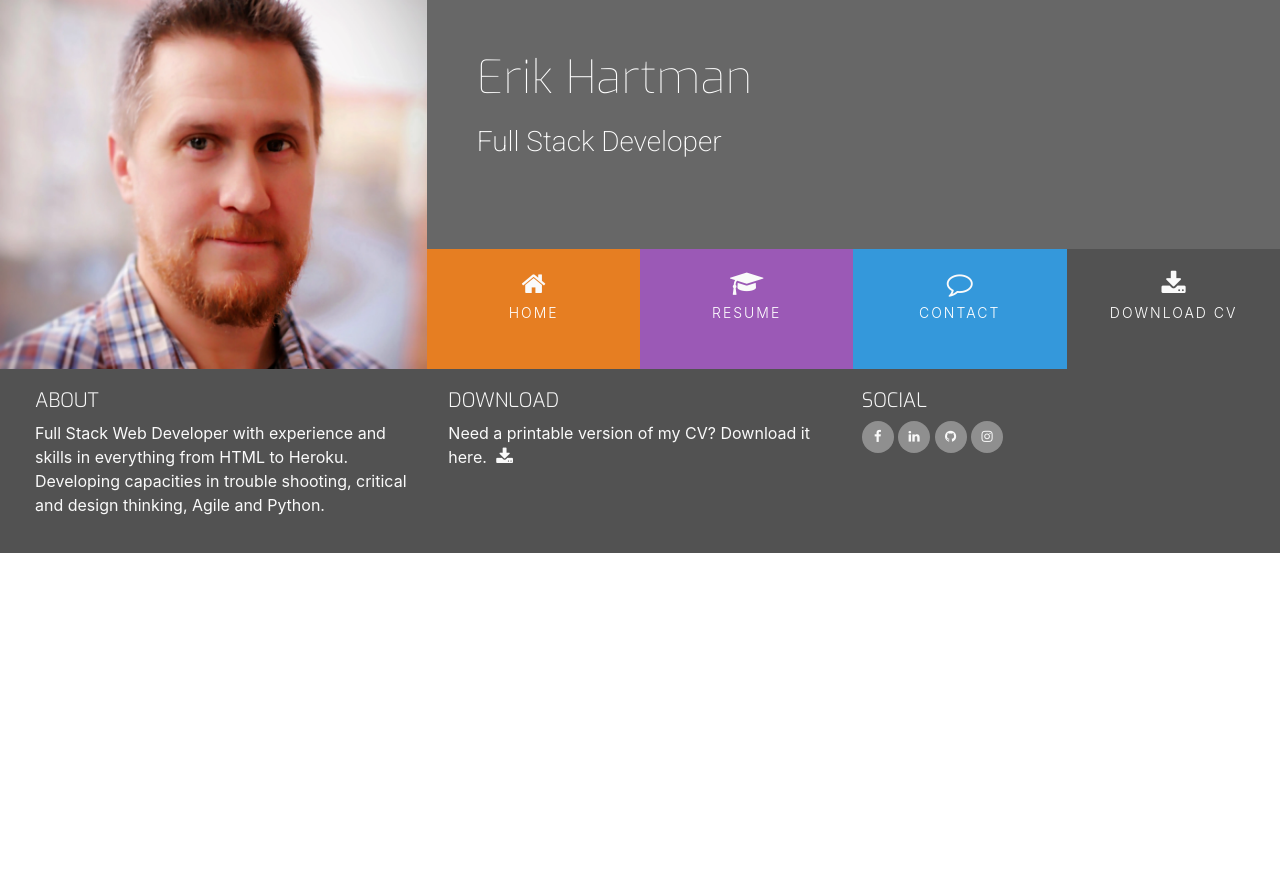
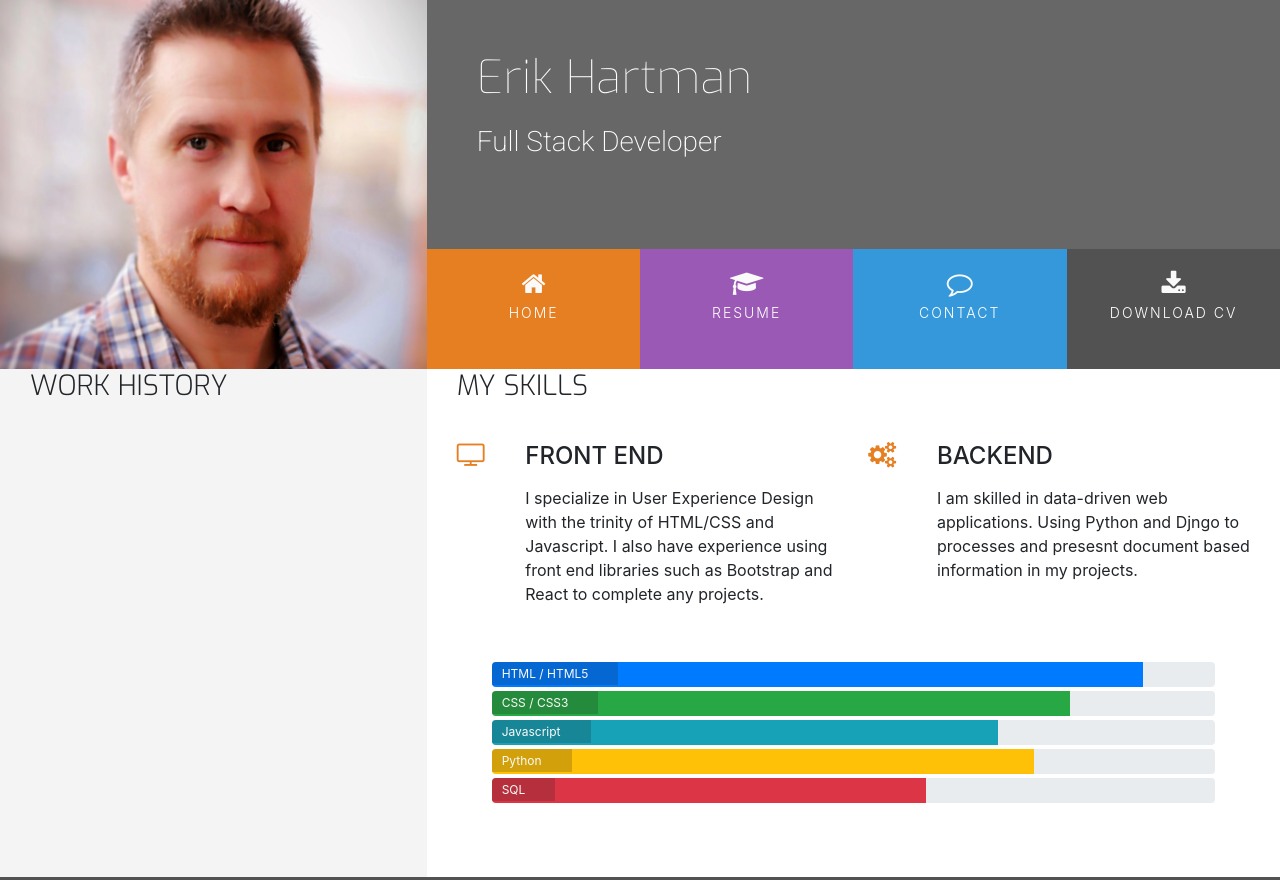
Before and after one commit to Erik1007/Resume, a plain HTML site: page resume.html in a window 1280 px wide. Shown: the top 880 px of the page. Before the commit the page ends 800 px from the top, so only its background shows below. Drawn offline with nearby package versions, Linux system fonts and the light colour scheme.

Commit message:
added form, structure, style and content to the resumen page

```diff
--- a/assets/css/style.css
+++ b/assets/css/style.css
@@ -256,7 +256,28 @@ footer {
     font-weight: 700;
 }
 
-..personal-info-item .value {
+.personal-info-item .value {
     position: relative;
     width: 60%;
 }
+
+/*------------------------------------------Skills*/
+
+.progress {
+    position: relative;
+    height: 25px;
+    margin-bottom: 4px;
+}
+
+.progress-type {
+    position: absolute;
+    left: 0px;
+    font-weight: 400;
+    padding: 3px 30px 2px 10px;
+    color: #fafafa;
+    background-color: rgba(25, 25, 25, 0.2);
+}
+
+.progress-section {
+    margin: 40px 20px;
+}
--- a/resume.html
+++ b/resume.html
@@ -42,7 +42,88 @@
             </div>
         </div>
     </header>
-    <section>
+    <section class="container-fluid">
+        <div class="row">
+            <div class="col-md-4 bg-color-personal-info section-column">
+                <div class="row">
+                    <div class="col-12">
+                        <h3 class="section-heading uppercase">Work History</h3>
+                    </div>
+                </div>
+            </div>
+            <div class="col-md-8 bg-color-three-reasons section-column">
+                <div class="row">
+                    <div class="col">
+                        <h3 class="section-heading uppercase">My Skills</h3>
+                    </div>
+                </div>
+                <div class="row">
+                    <div class="col-10 offest 1 offset-sm-0 col-sm-4 col-md-6">
+                        <div class="row">
+                            <div class="col-2">
+                                <i class="three-reasons-icon fa fa-tv" aria-hidden="true"></i>
+                            </div>
+                            <div class="col-10">
+                                <h4 class="three-reasons-heading uppercase">Front End</h4>
+                                <p>
+                                    I specialize in User Experience Design with the trinity of HTML/CSS and Javascript.
+                                    I also have experience using front end libraries such as Bootstrap and React to complete
+                                    any projects.
+                                </p>
+                            </div>
+                        </div>
+                    </div>
+                    <div class="col-10 offest 1 offset-sm-0 col-sm-4 col-md-6">
+                        <div class="row">
+                            <div class="col-2">
+                                <i class="three-reasons-icon fa fa-gears" aria-hidden="true"></i>
+                            </div>
+                            <div class="col-10">
+                                <h4 class="three-reasons-heading uppercase">Backend</h4>
+                                <p>
+                                    I am skilled in data-driven web applications. Using Python and Djngo to processes
+                                    and presesnt document based information in my projects.
+                                </p>
+                            </div>
+                        </div>
+                    </div>
+                </div>
+                <div class="row progress-section">
+                    <div class="col">
+                        <div class="progress">
+                            <div class="progress-bar" role="progressbar" aria-valuenow="90" aria-valuemin="0" aria-valuemax="100" style="width: 90%">
+                                <span class="sr-only">90% complete</span>
+                            </div>
+                            <span class="progress-type">HTML / HTML5</span>
+                        </div>
+                        <div class="progress">
+                            <div class="progress-bar bg-success" role="progressbar" aria-valuenow="80" aria-valuemin="0" aria-valuemax="100" style="width: 80%">
+                                <span class="sr-only">80% complete</span>
+                            </div>
+                            <span class="progress-type">CSS / CSS3</span>
+                        </div>
+                        <div class="progress">
+                            <div class="progress-bar bg-info" role="progressbar" aria-valuenow="70" aria-valuemin="0" aria-valuemax="100" style="width: 70%">
+                                <span class="sr-only">70% complete</span>
+                            </div>
+                            <span class="progress-type">Javascript</span>
+                        </div>
+                        <div class="progress">
+                            <div class="progress-bar bg-warning" role="progressbar" aria-valuenow="75" aria-valuemin="0" aria-valuemax="100" style="width: 75%">
+                                <span class="sr-only">75% complete</span>
+                            </div>
+                            <span class="progress-type">Python</span>
+                        </div>
+                        <div class="progress">
+                            <div class="progress-bar bg-danger" role="progressbar" aria-valuenow="60" aria-valuemin="0" aria-valuemax="100" style="width: 60%">
+                                <span class="sr-only">60% complete</span>
+                            </div>
+                            <span class="progress-type">SQL</span>
+                        </div>
+                    </div>
+                </div>
+            </div>
+        </div>
 
     </section>
     <footer class="container-fluid">
```
